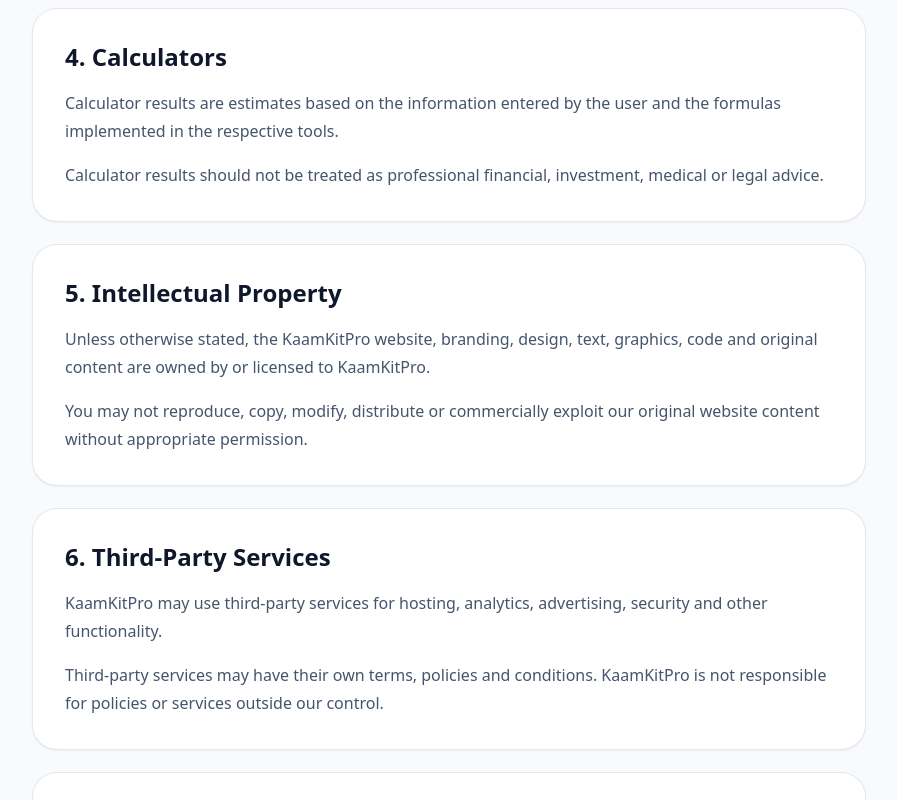
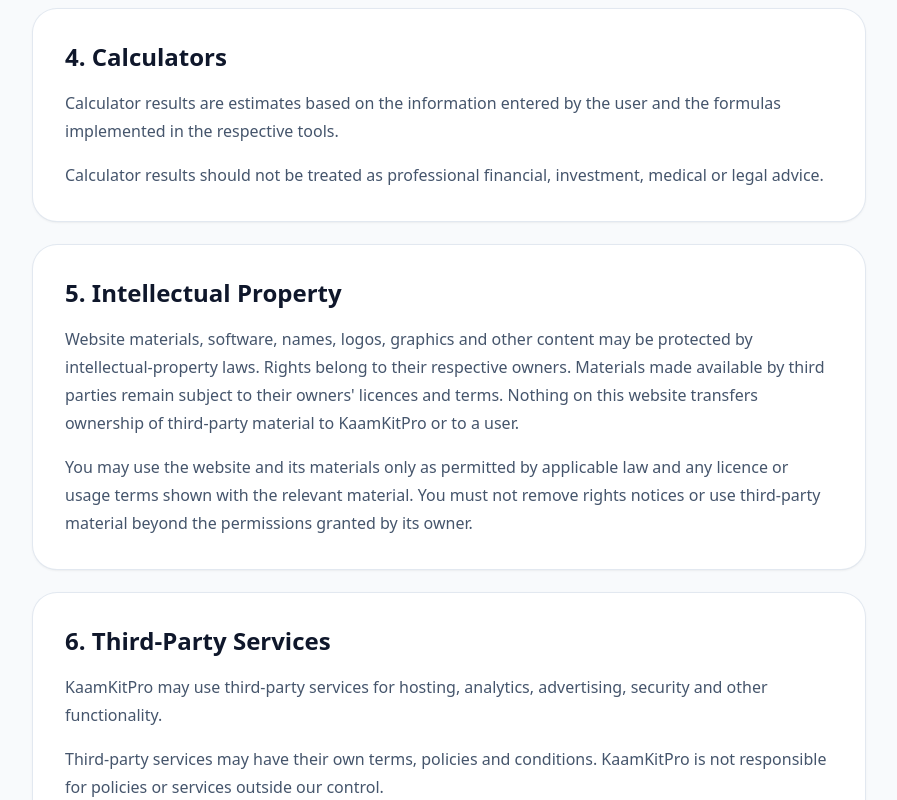
Before and after one commit to WellProSoftware/kaamkitpro, a Next.js app: page /terms in a window 1280 px wide. Shown: the part 1240-2040 px from the top of the page, without its empty margins (191-1088 px from the left). Built offline with nearby package versions, Linux system fonts and the light colour scheme; no server answers.

Commit message:
docs: remove unverified IP ownership claim from terms

```diff
--- a/src/app/terms/page.tsx
+++ b/src/app/terms/page.tsx
@@ -12,7 +12,7 @@ export default function TermsPage() {
           </h1>
 
           <p className="mt-5 text-sm text-slate-500">
-            Last updated: October 7, 2026
+            Last updated: November 21, 2026
           </p>
 
           <p className="mt-6 max-w-3xl text-lg leading-8 text-slate-600">
@@ -102,15 +102,19 @@ export default function TermsPage() {
             </h2>
 
             <p className="mt-4 leading-7 text-slate-600">
-              Unless otherwise stated, the KaamKitPro website, branding,
-              design, text, graphics, code and original content are owned by
-              or licensed to KaamKitPro.
+              Website materials, software, names, logos, graphics and other
+              content may be protected by intellectual-property laws. Rights
+              belong to their respective owners. Materials made available by
+              third parties remain subject to their owners' licences and terms.
+              Nothing on this website transfers ownership of third-party
+              material to KaamKitPro or to a user.
             </p>
 
             <p className="mt-4 leading-7 text-slate-600">
-              You may not reproduce, copy, modify, distribute or commercially
-              exploit our original website content without appropriate
-              permission.
+              You may use the website and its materials only as permitted by
+              applicable law and any licence or usage terms shown with the
+              relevant material. You must not remove rights notices or use
+              third-party material beyond the permissions granted by its owner.
             </p>
           </section>
 
```
